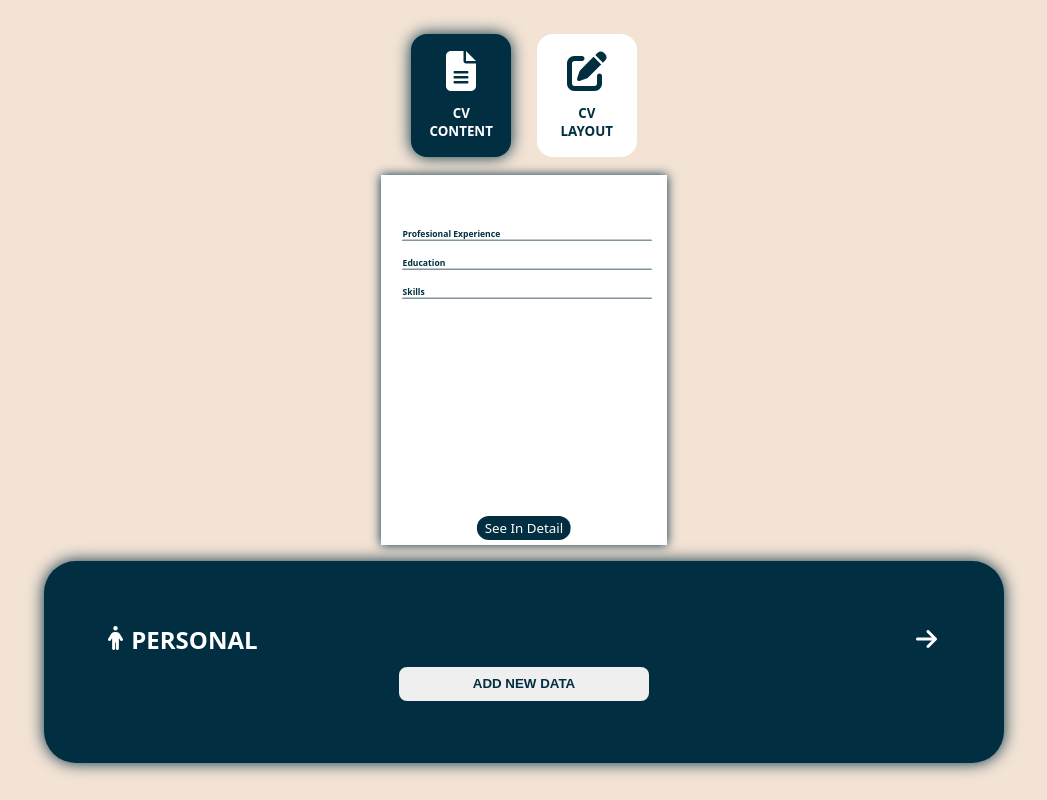
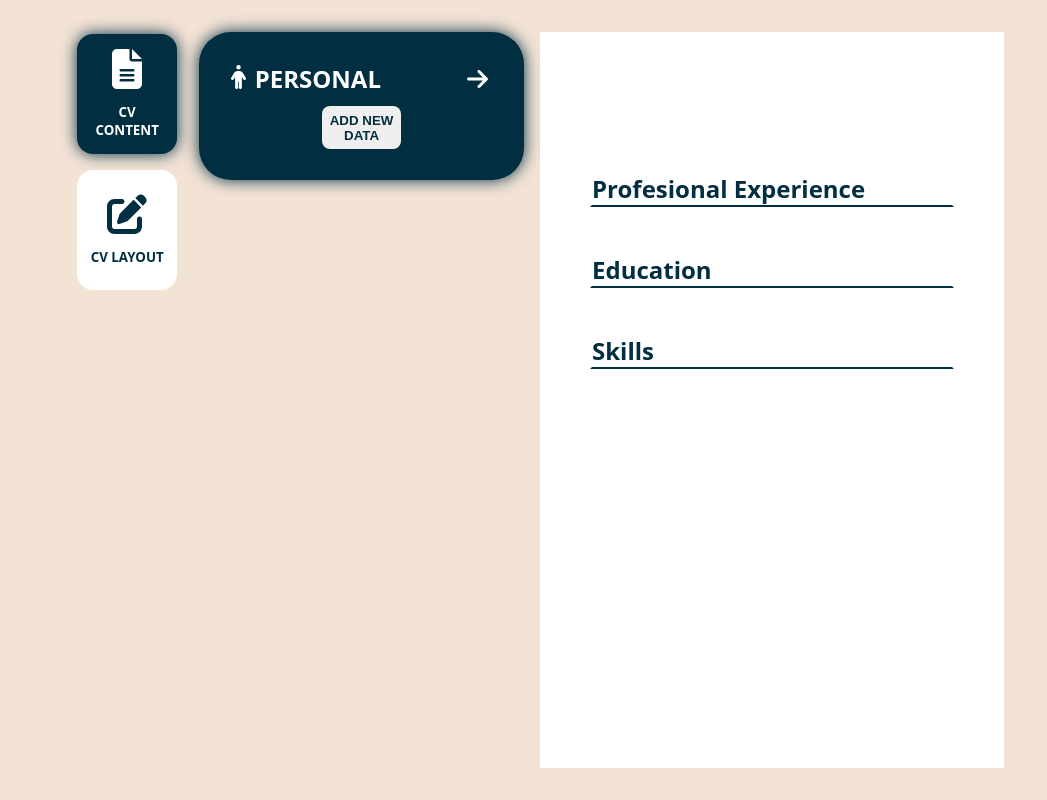
Before and after one commit to DavedCV/cv-project-react, a React (Vite) app: page / in a window 1280 px wide. Shown: the whole page, without its empty margins (116-1163 px from the left). Built offline with nearby package versions, Linux system fonts and the light colour scheme.

Commit message:
Add media query to handle the layout in mobile and desktop

```diff
--- a/src/App.jsx
+++ b/src/App.jsx
@@ -3,6 +3,7 @@ import Details from "./components/DetailsSection/Details";
 import CurriculumPreview from "./components/CVSection/CurriculumPreview";
 import "./styles/App.css";
 import { useState } from "react";
+import Curriculum from "./components/CVSection/Curriculum";
 
 export default function App() {
   const [sectionsData, setSectionsData] = useState({
@@ -20,6 +21,7 @@ export default function App() {
         setActiveSection={setActiveSection}
       />
       <CurriculumPreview sectionsData={sectionsData} />
+      <Curriculum sectionsData={sectionsData} />
       {activeSection === "content" ? (
         <Details
           sectionsData={sectionsData}
--- a/src/styles/App.css
+++ b/src/styles/App.css
@@ -47,6 +47,13 @@ body {
   border-color: var(--secondary);
 }
 
+#root {
+  display: flex;
+  justify-content: center;
+  align-items: center;
+  min-height: 100vh;
+}
+
 /* -----------------------------------------------------------------------------
 */
 
@@ -55,9 +62,7 @@ body {
   justify-content: center;
   align-items: center;
 
-  gap: calc(1rem + 1%);
-
-  width: 100%;
+  gap: 1rem;
 }
 
 .configuration .configuration-option {
@@ -65,7 +70,8 @@ body {
   flex-grow: 1;
   flex-shrink: 1;
 
-  max-width: 100px;
+  max-width: calc(calc(286px - 1rem) / 2);
+  width: calc(100% - 1rem / 2);
 
   aspect-ratio: 1 / 1.2;
 
@@ -310,7 +316,7 @@ body {
 
   aspect-ratio: 1 / 1.3;
 
-  width: clamp(180px, 60%, 280px);
+  width: clamp(180px, 100%, 280px);
 
   background-color: white;
   border: 3px solid transparent;
@@ -329,6 +335,7 @@ body {
 
 .curriculum-preview>.curriculum {
   transform-origin: top left;
+  display: block;
 }
 
 .curriculum-preview .button-preview {
@@ -343,6 +350,10 @@ body {
   background-color: var(--primary);
 
   border-radius: 1rem;
+}
+
+.main>.curriculum {
+  display: none;
 }
 
 /* cv structure */
@@ -443,4 +454,44 @@ body {
 
   overflow-y: auto;
   overflow-x: auto;
+
+  border-radius: 2rem;
 }
+
+@media (min-width: 900px) {
+
+  .curriculum-preview {
+    display: none;
+  }
+
+  .configuration {
+    flex-direction: column;
+    align-self: baseline;
+    justify-self: end;
+  }
+
+  #root {
+    align-items: normal;
+  }
+
+  .main {
+    grid-template-columns: 0.3fr 0.7fr 1fr;
+
+    flex-grow: 1;
+
+    max-width: 80%;
+    max-height: 60%;
+  }
+
+  .details-section {
+    align-self:flex-start;
+  }
+
+  .main>.curriculum {
+    width: 100%;
+    display: block;
+
+    grid-area: 1 / 3 / 2 / 4;
+  }
+
+}
```
